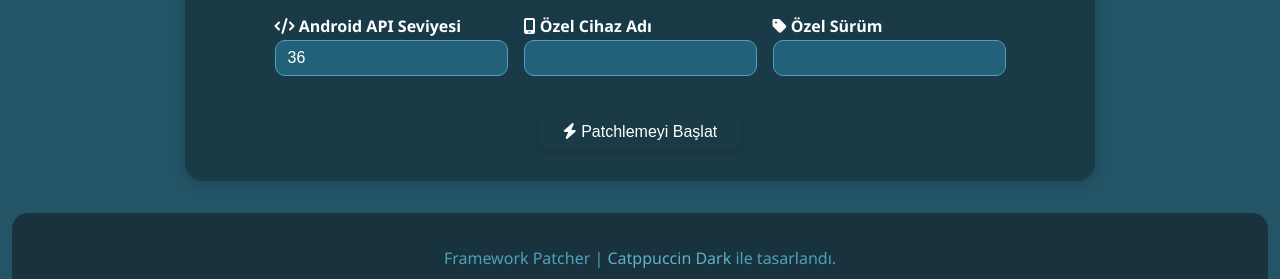
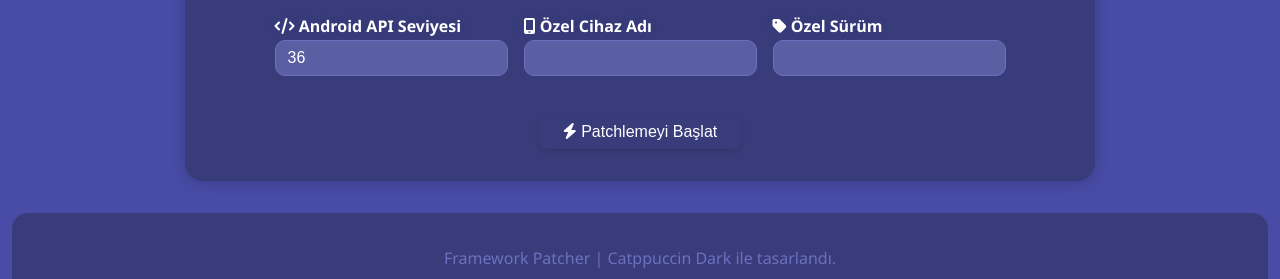
Before and after one commit to aurora9331/A16-FrameworkPatcher, a plain HTML site: page web/index.html in a window 1280 px wide. Shown: the part 461-740 px from the top of the page. Drawn offline with Linux system fonts and the light colour scheme.

Commit message:
Update color variables and styles in CSS

```diff
--- a/web/style.css
+++ b/web/style.css
@@ -1,20 +1,20 @@
 :root {
-    --bg: #235566;
-    --bg-alt: #1a3a47;
-    --text: #ffffff;
-    --accent: #60b0c9;
-    --accent-dark: #4fa1bb;
-    --success: #7be1c7;
-    --error: #f38ba8;
-    --border: #23617a;
-    --input-bg: #23617a;
+    --bg: #484ca6;           /* Koyu lavanta ana arka plan */
+    --bg-alt: #393c7a;       /* Kutu ve alt arka plan, daha koyu */
+    --text: #ffffff;         /* Beyaz metin */
+    --accent: #6c70be;       /* Orta koyu accent */
+    --accent-dark: #393c7a;  /* Koyu accent-dark */
+    --success: #8cdbb1;      /* Canlı yeşil (değişmedi) */
+    --error: #e56b8b;
+    --border: #5a5ea2;       /* Border için koyu lavanta */
+    --input-bg: #5a5ea2;     /* Inputlarda koyu lavanta */
     --input-text: #ffffff;
-    --input-border: #4fa1bb;
-    --btn-bg: #1a3a47;      /* Buton koyu */
-    --btn-hover: #23617a;
-    --btn-text: #fff;
-    --secondary-bg: #1a3a47;
-    --secondary-hover: #23617a;
+    --input-border: #6c70be;
+    --btn-bg: #393c7a;       /* Butonlar koyu */
+    --btn-hover: #484ca6;    /* Buton hover ana renk */
+    --btn-text: #fff;        /* Buton yazısı beyaz */
+    --secondary-bg: #393c7a;
+    --secondary-hover: #484ca6;
     --secondary-text: #fff;
 }
 
@@ -49,7 +49,7 @@ a:hover {
 .header .logo i,
 .header h1,
 .header .subtitle {
-    color: #fff !important; /* Başlık ve ikonlar beyaz */
+    color: #fff !important;
 }
 
 .header {
@@ -143,11 +143,10 @@ a:hover {
     margin-bottom: 18px;
 }
 
-/* BAŞLIK VE İKONLAR BEYAZ, DAHA NET */
 .form-group label, .form-group i {
     color: #fff !important;
     font-weight: 600;
-    text-shadow: 0 1px 8px #23556670;
+    text-shadow: 0 1px 8px #393c7a70;
 }
 
 .form-group {
@@ -176,6 +175,10 @@ a:hover {
     box-sizing: border-box;
 }
 
+input::placeholder {
+    color: transparent !important;
+}
+
 .form-group input:focus {
     border-color: var(--accent);
 }
@@ -195,7 +198,6 @@ small {
     box-sizing: border-box;
 }
 
-/* Butonlar */
 .btn, .btn-primary, .btn-action {
     background: var(--btn-bg) !important;
     color: #fff !important;
@@ -232,12 +234,12 @@ small {
     margin-top: 32px;
     padding: 18px 0;
     text-align: center;
-    background: #18333e;
+    background: #393c7a;
     border-radius: 16px 16px 0 0;
 }
 
 .footer-content {
-    color: var(--accent-dark);
+    color: var(--accent);
     font-size: 1rem;
 }
 
@@ -281,14 +283,14 @@ small {
     display: none;
     align-items: center;
     justify-content: center;
-    background: rgba(35, 85, 102, 0.7);
+    background: rgba(72, 76, 166, 0.7); /* Koyu lavanta transparan */
     z-index: 1000;
 }
 .modal[style*="display: flex"] {
     display: flex !important;
 }
 .modal-content {
-    background: #18333e;
+    background: #393c7a;
     color: var(--text);
     border-radius: 24px;
     box-shadow: 0 4px 32px rgba(0,0,0,0.18);
```
